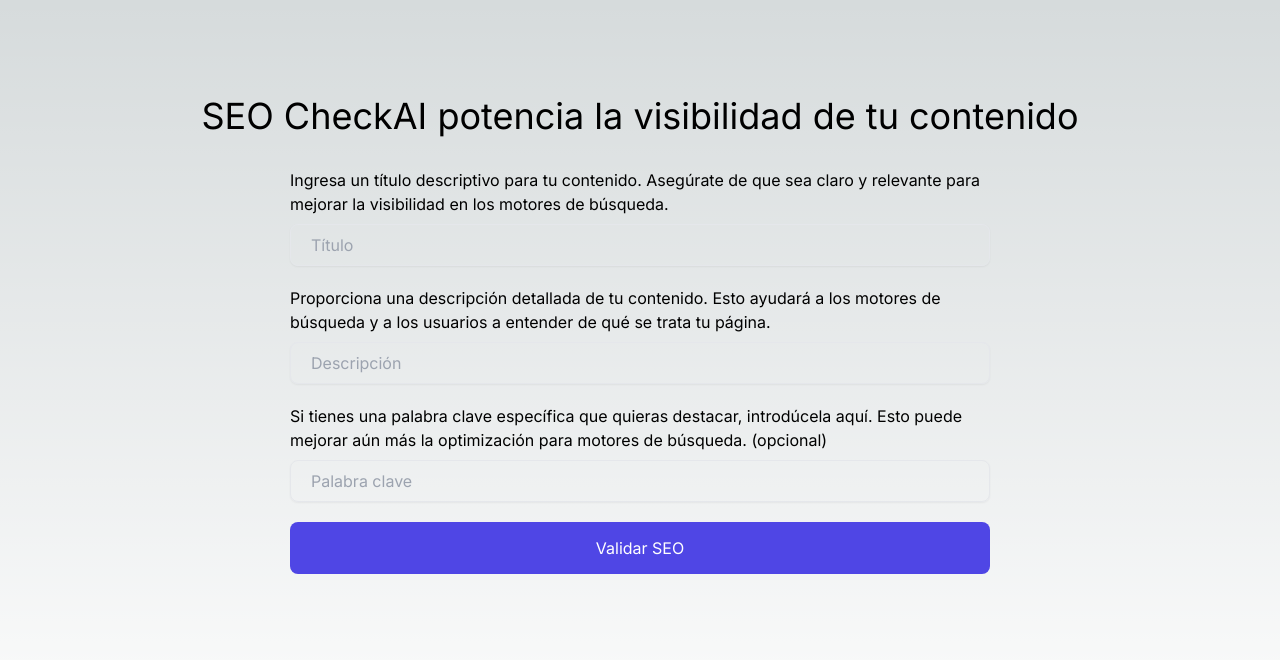
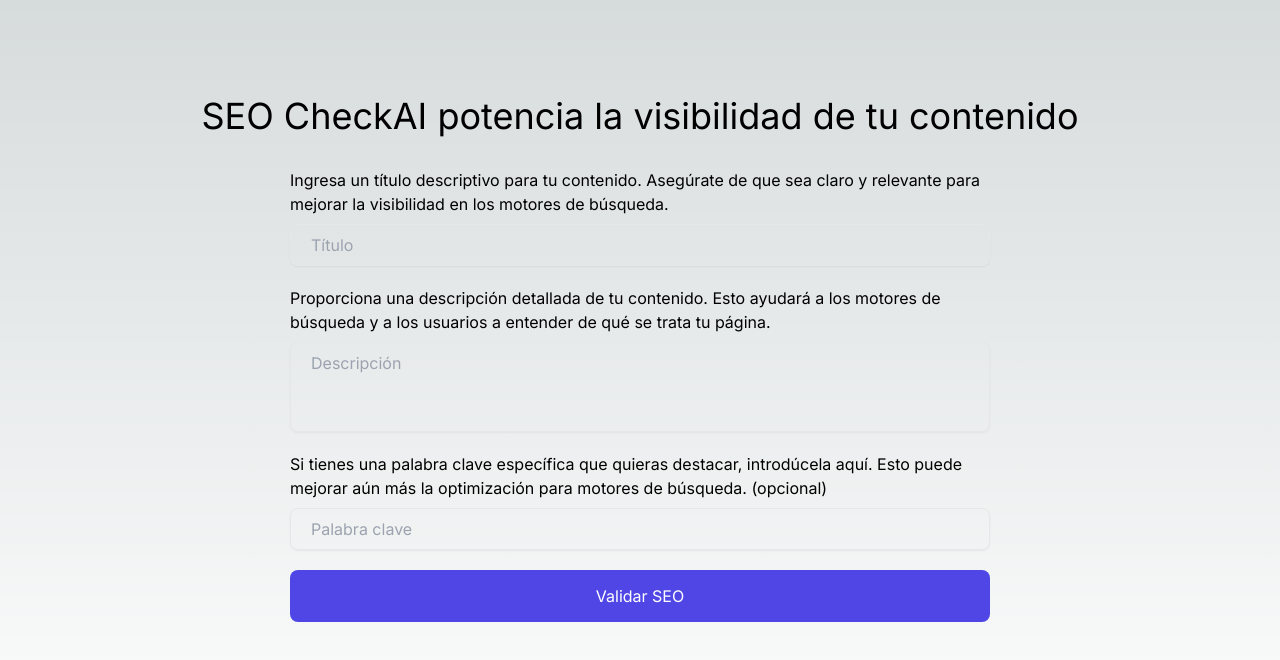
Before and after one commit to johnsi15/seocheck-ai, a Next.js app: page / in a window 1280 px wide. Shown: the top 660 px of the page. Built offline with nearby package versions, Linux system fonts and the light colour scheme.

Commit message:
Change input for texarea

```diff
--- a/src/components/FormSeoCheck.tsx
+++ b/src/components/FormSeoCheck.tsx
@@ -7,16 +7,21 @@ export function FormSeoCheck() {
   const {
     register,
     handleSubmit,
-    formState: { errors, isSubmitting },
+    formState: { errors, isSubmitting, isValid, isValidating },
     reset,
+    getFieldState,
   } = useForm<SeoCheck>({
     resolver: zodResolver(seoCheckSchema),
   })
 
   const onSubmit = (data: SeoCheck) => {
     console.log('onsubmit')
-    reset()
+    console.log({ isValid })
+    // reset()
   }
+
+  const fieldState = getFieldState('title')
+  console.log({ fieldState })
 
   return (
     <form onSubmit={handleSubmit(onSubmit)} className='flex flex-col gap-5 w-[700px]'>
@@ -32,8 +37,8 @@ export function FormSeoCheck() {
           className={`w-full pl-5 pr-3 py-2   outline-none border  shadow-sm rounded-lg ${
             errors.title
               ? 'bg-red-50 border-red-500 text-red-900 focus:border-red:500'
-              : 'bg-transparent text-gray-500 focus:border-indigo-600'
-          }`}
+              : 'bg-transparent text-gray-500 focus:border-indigo-60'
+          } ${isValidating && !errors.title ? 'border-green-500 text-green-900' : ''}`}
           {...register('title')}
         />
         {errors.title && <p className='text-red-900 text-base mt-3'>{errors.title.message}</p>}
@@ -43,17 +48,17 @@ export function FormSeoCheck() {
           Proporciona una descripción detallada de tu contenido. Esto ayudará a los motores de búsqueda y a los usuarios
           a entender de qué se trata tu página.
         </span>
-        <input
+        <textarea
           id='description'
-          type='text'
+          rows={3}
           placeholder='Descripción'
-          className={`w-full pl-5 pr-3 py-2   outline-none border  shadow-sm rounded-lg ${
+          className={`w-full pl-5 pr-3 py-2   outline-none border  shadow-sm rounded-lg resize-none ${
             errors.description
               ? 'bg-red-50 border-red-500 text-red-900 focus:border-red:500'
               : 'bg-transparent text-gray-500 focus:border-indigo-600'
           }`}
           {...register('description')}
-        />
+        ></textarea>
         {errors.description && <p className='text-red-900 text-base mt-3'>{errors.description.message}</p>}
       </label>
       <label htmlFor='keyword' className='flex flex-col'>
```
